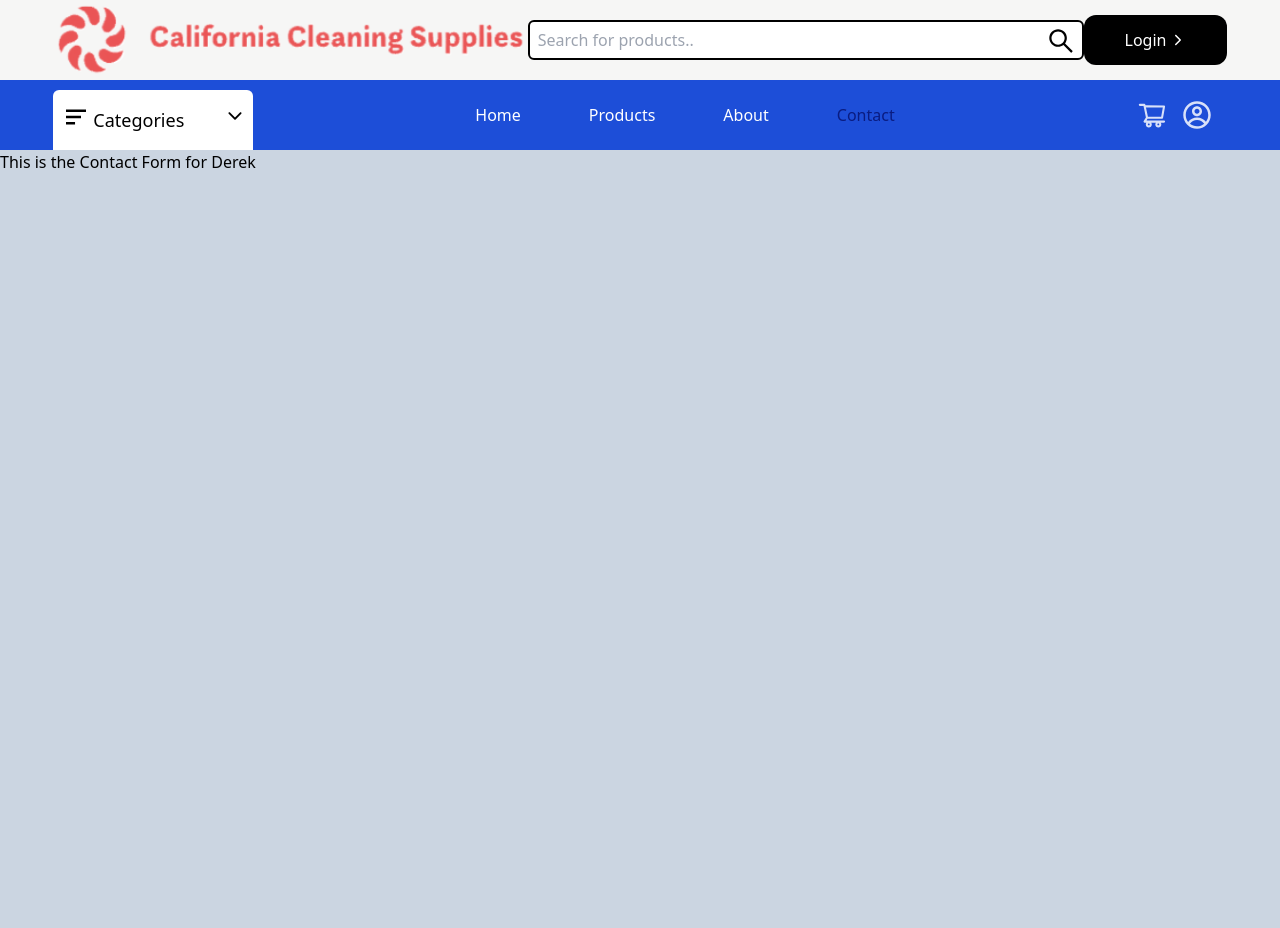
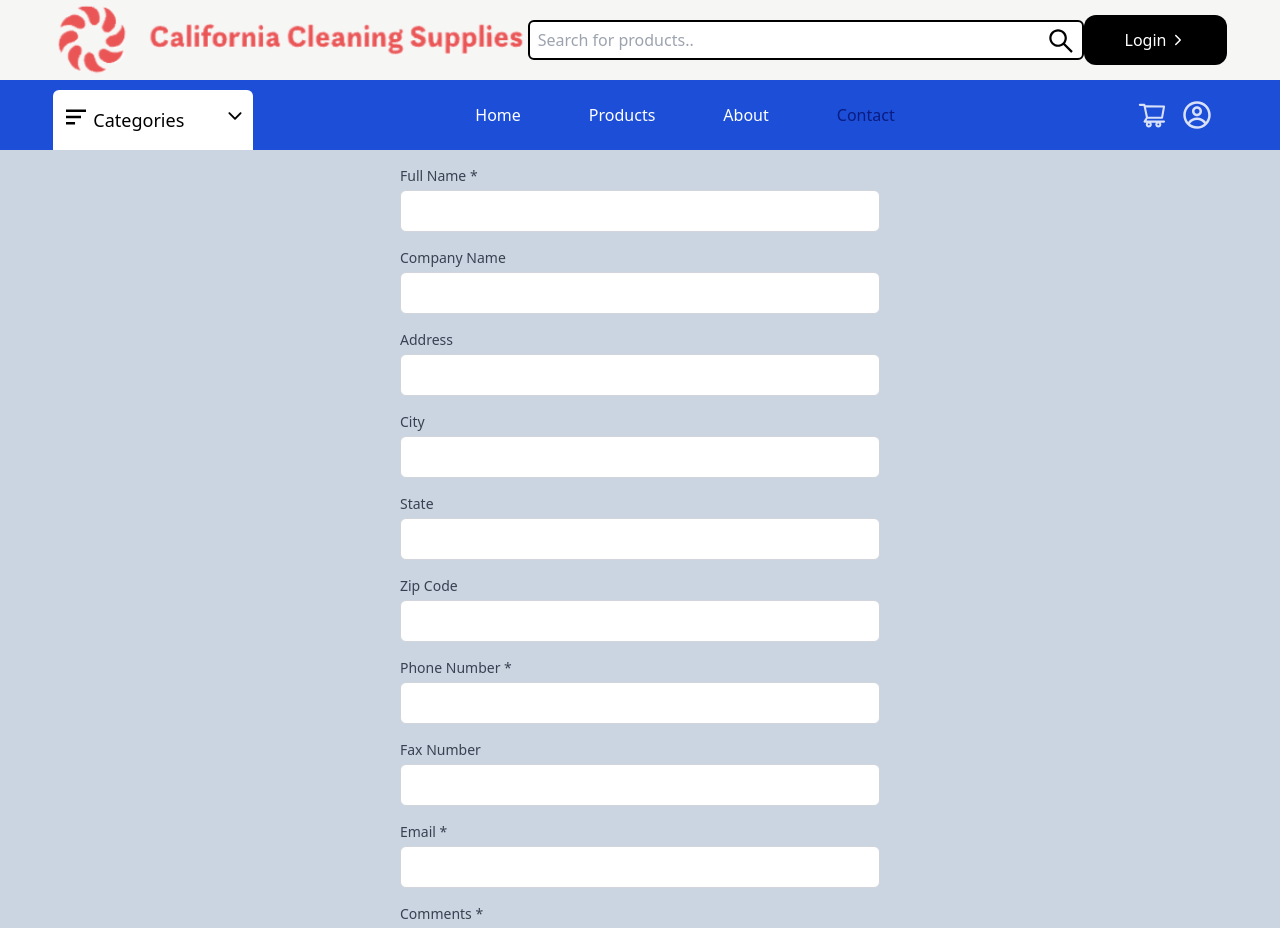
Before and after one commit to kympanic/cali-cs, a React (Vite) app in the folder frontend/: page /contact in a window 1280 px wide. Shown: the top 928 px of the page. Built offline with nearby package versions, Linux system fonts and the light colour scheme; no server answers.

Commit message:
form layout finished

```diff
--- a/frontend/src/components/Forms/ContactForm.jsx
+++ b/frontend/src/components/Forms/ContactForm.jsx
@@ -1,7 +1,173 @@
-import React from "react";
+import React, { useState } from 'react';
 
 const ContactForm = () => {
-	return <div>This is the Contact Form for Derek</div>;
+  const [formData, setFormData] = useState({
+    fullName: '',
+    companyName: '',
+    address: '',
+    city: '',
+    state: '',
+    zipCode: '',
+    phoneNumber: '',
+    faxNumber: '',
+    email: '',
+    comments: '',
+  });
+
+  const handleChange = (e) => {
+    const { name, value } = e.target;
+    setFormData({
+      ...formData,
+      [name]: value,
+    });
+  };
+
+  const handleSubmit = async (e) => {
+    e.preventDefault();
+    const response = await fetch('http://localhost:5000/api/contact', {
+      method: 'POST',
+      headers: {
+        'Content-Type': 'application/json',
+      },
+      body: JSON.stringify(formData),
+    });
+    if (response.ok) {
+      alert('Form submitted successfully');
+      setFormData({
+        fullName: '',
+        companyName: '',
+        address: '',
+        city: '',
+        state: '',
+        zipCode: '',
+        phoneNumber: '',
+        faxNumber: '',
+        email: '',
+        comments: '',
+      });
+    } else {
+      alert('Failed to submit form');
+    }
+  };
+
+  return (
+    <form onSubmit={handleSubmit} className="max-w-lg mx-auto p-4">
+      <div className="mb-4">
+        <label htmlFor="fullName" className="block text-sm font-medium text-gray-700">Full Name *</label>
+        <input
+          type="text"
+          id="fullName"
+          name="fullName"
+          value={formData.fullName}
+          onChange={handleChange}
+          required
+          className="mt-1 p-2 block w-full border border-gray-300 rounded-md"
+        />
+      </div>
+      <div className="mb-4">
+        <label htmlFor="companyName" className="block text-sm font-medium text-gray-700">Company Name</label>
+        <input
+          type="text"
+          id="companyName"
+          name="companyName"
+          value={formData.companyName}
+          onChange={handleChange}
+          className="mt-1 p-2 block w-full border border-gray-300 rounded-md"
+        />
+      </div>
+      <div className="mb-4">
+        <label htmlFor="address" className="block text-sm font-medium text-gray-700">Address</label>
+        <input
+          type="text"
+          id="address"
+          name="address"
+          value={formData.address}
+          onChange={handleChange}
+          className="mt-1 p-2 block w-full border border-gray-300 rounded-md"
+        />
+      </div>
+      <div className="mb-4">
+        <label htmlFor="city" className="block text-sm font-medium text-gray-700">City</label>
+        <input
+          type="text"
+          id="city"
+          name="city"
+          value={formData.city}
+          onChange={handleChange}
+          className="mt-1 p-2 block w-full border border-gray-300 rounded-md"
+        />
+      </div>
+      <div className="mb-4">
+        <label htmlFor="state" className="block text-sm font-medium text-gray-700">State</label>
+        <input
+          type="text"
+          id="state"
+          name="state"
+          value={formData.state}
+          onChange={handleChange}
+          className="mt-1 p-2 block w-full border border-gray-300 rounded-md"
+        />
+      </div>
+      <div className="mb-4">
+        <label htmlFor="zipCode" className="block text-sm font-medium text-gray-700">Zip Code</label>
+        <input
+          type="text"
+          id="zipCode"
+          name="zipCode"
+          value={formData.zipCode}
+          onChange={handleChange}
+          className="mt-1 p-2 block w-full border border-gray-300 rounded-md"
+        />
+      </div>
+      <div className="mb-4">
+        <label htmlFor="phoneNumber" className="block text-sm font-medium text-gray-700">Phone Number *</label>
+        <input
+          type="tel"
+          id="phoneNumber"
+          name="phoneNumber"
+          value={formData.phoneNumber}
+          onChange={handleChange}
+          required
+          className="mt-1 p-2 block w-full border border-gray-300 rounded-md"
+        />
+      </div>
+      <div className="mb-4">
+        <label htmlFor="faxNumber" className="block text-sm font-medium text-gray-700">Fax Number</label>
+        <input
+          type="text"
+          id="faxNumber"
+          name="faxNumber"
+          value={formData.faxNumber}
+          onChange={handleChange}
+          className="mt-1 p-2 block w-full border border-gray-300 rounded-md"
+        />
+      </div>
+      <div className="mb-4">
+        <label htmlFor="email" className="block text-sm font-medium text-gray-700">Email *</label>
+        <input
+          type="email"
+          id="email"
+          name="email"
+          value={formData.email}
+          onChange={handleChange}
+          required
+          className="mt-1 p-2 block w-full border border-gray-300 rounded-md"
+        />
+      </div>
+      <div className="mb-4">
+        <label htmlFor="comments" className="block text-sm font-medium text-gray-700">Comments *</label>
+        <textarea
+          id="comments"
+          name="comments"
+          value={formData.comments}
+          onChange={handleChange}
+          required
+          className="mt-1 p-2 block w-full border border-gray-300 rounded-md"
+        />
+      </div>
+      <button type="submit" className="mt-4 p-2 bg-blue-500 text-white rounded-md">Submit</button>
+    </form>
+  );
 };
 
 export default ContactForm;
--- a/frontend/src/pages/ContactPage.jsx
+++ b/frontend/src/pages/ContactPage.jsx
@@ -1,4 +1,5 @@
 import Header from "../components/Layout/Header";
+import Footer from "../components/Layout/Footer";
 import ContactForm from "../components/Forms/ContactForm";
 
 const ContactPage = () => {
@@ -9,6 +10,7 @@ const ContactPage = () => {
 				{/* Use contact form component for jsx. Keeps page code clean */}
 				<ContactForm />
 			</div>
+			<Footer />
 		</>
 	);
 };
```
